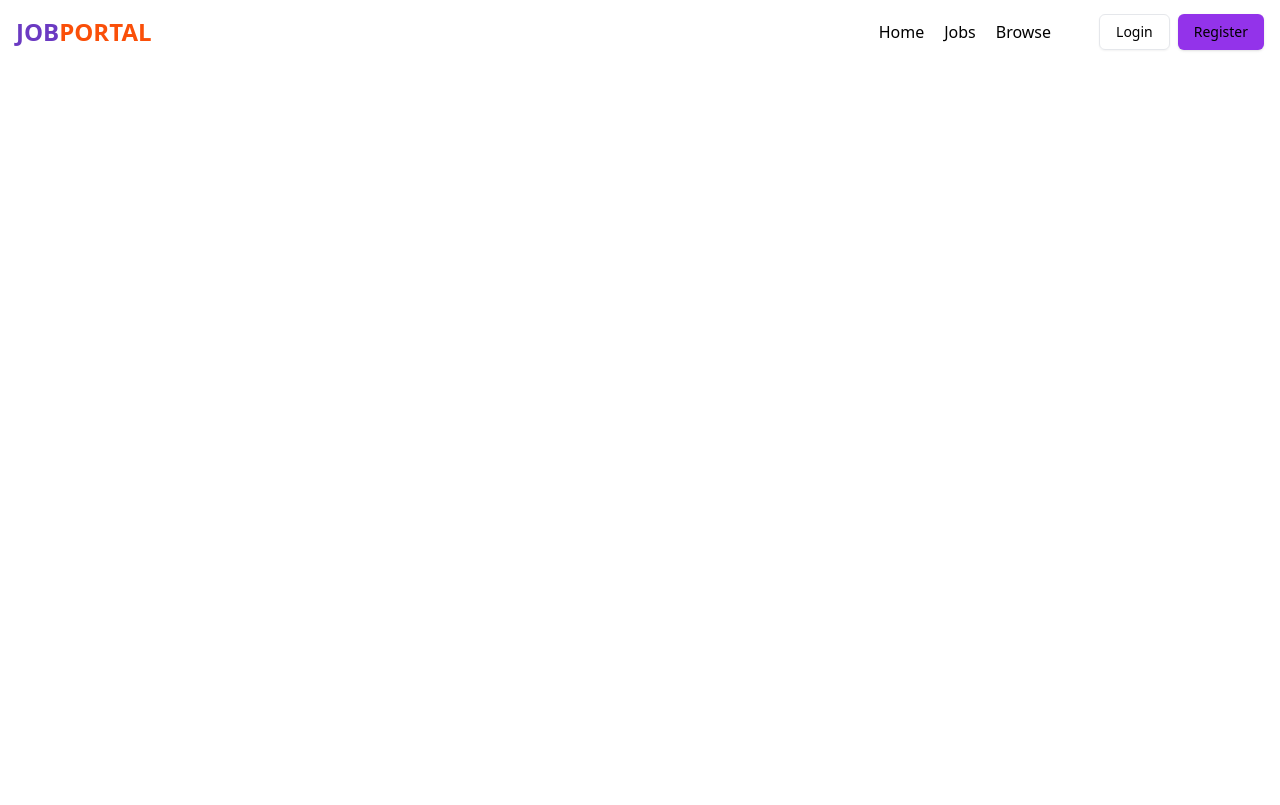
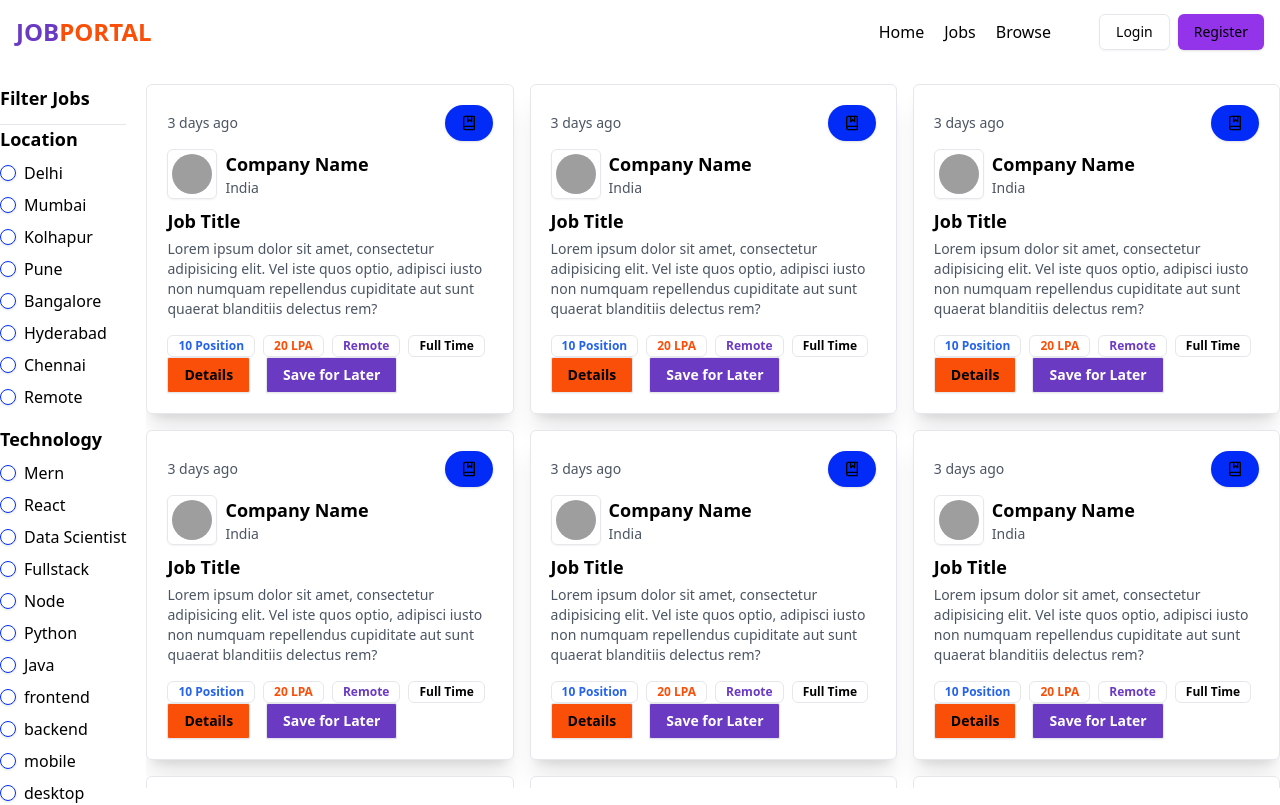
Before and after one commit to Apna-project2003/job-_portal, a React (Vite) app in the folder frontend/: page /Jobs in a window 1280 px wide. Shown: the top 805 px of the page. Built offline with nearby package versions, Linux system fonts and the light colour scheme; grey boxes are pictures that could not be loaded.

Commit message:
frontend

```diff
--- a/frontend/src/components/ui/authentication/Login.jsx
+++ b/frontend/src/components/ui/authentication/Login.jsx
@@ -9,7 +9,7 @@ import axios from 'axios'
 import { USER_API_ENDPOINT } from '@/utils/data.js'
 import { toast } from 'sonner'
 import { useDispatch, useSelector } from 'react-redux'
-import { setLoading } from '@/redux/authSlice'
+import { setLoading, setUser } from '@/redux/authSlice'
 import { Loader2 } from 'lucide-react'
 const Login = () => {
 
@@ -53,7 +53,8 @@ const res = await axios.post(`${USER_API_ENDPOINT}/login`, input ,{
 });
 
 if(res.data.success){
-  navigate("/login");
+  dispatch(setUser(res.data.user));
+  navigate("/");
   toast.success(res.data.message);
 }
     }catch(error){
--- /dev/null
+++ b/frontend/src/components/ui/componennts_lite/shared/Browse.jsx
@@ -0,0 +1,24 @@
+import React from 'react'
+import Navbar from './Navbar'
+import Job from './Job';
+const randomJobs = [1,2,3,4,5,6,7,8,9];
+const Browse = () => {
+  return (
+    <div>
+      <Navbar/>
+
+        <div className="max-w-7xl mx-auto my-10">
+        <h1 className="font-bold text-xl my-10 ">
+          Search Results {randomJobs.length}
+        </h1>
+        <div className="grid grid-cols-3 gap-4  ">
+          {randomJobs.map((job) => {
+            return <Job  />;
+          })}
+        </div>
+      </div>
+    </div>
+  )
+}
+
+export default Browse
--- a/frontend/src/components/ui/componennts_lite/shared/Filter.jsx
+++ /dev/null
@@ -1,11 +0,0 @@
-import React from 'react'
-
-const Filter = () => {
-  return (
-    <div>
-
-    </div>
-  )
-}
-
-export default Filter
--- /dev/null
+++ b/frontend/src/components/ui/componennts_lite/shared/Filtercard.jsx
@@ -0,0 +1,74 @@
+
+import React from 'react'
+import { RadioGroup, RadioGroupItem } from '../../radio-group';
+
+
+
+
+const filterData = [
+  {
+    filterType: "Location",
+    array: [
+      "Delhi",
+      "Mumbai",
+      "Kolhapur",
+      "Pune",
+      "Bangalore",
+      "Hyderabad",
+      "Chennai",
+      "Remote",
+    ],
+  },
+  {
+    filterType: "Technology",
+    array: [
+      "Mern",
+      "React",
+      "Data Scientist",
+      "Fullstack",
+      "Node",
+      "Python",
+      "Java",
+      "frontend",
+      "backend",
+      "mobile",
+      "desktop",
+    ],
+  },
+  {
+    filterType: "Experience",
+    array: ["0-3 years", "3-5 years", "5-7 years", "7+ years"],
+  },
+  {
+    filterType: "Salary",
+    array: ["0-50k", "50k-100k", "100k-200k", "200k+"],
+  },
+];
+
+const Filtercard = () => {
+  return (
+    <div className="w-full bg-white rounded-md">
+      <h1 className="font-bold text-lg">Filter Jobs</h1>
+      <hr className="mt-3" />
+ <RadioGroup >
+      {filterData.map((data, index) => (
+        <div>
+            <h2 className="font-bold text-lg">{data.filterType}</h2>
+
+             {data.array.map((item, indx) => {
+              const itemId = `Id${index}-${indx}`;
+              return (
+                <div key={itemId} className="flex items-center space-x-2 my-2">
+                  <RadioGroupItem value={item} id={itemId}></RadioGroupItem>
+                  <label htmlFor={itemId}>{item}</label>
+            </div>
+              );
+            })}
+            </div>
+      ))}
+     </RadioGroup>
+      </div>
+  )
+}
+
+export default Filtercard
--- /dev/null
+++ b/frontend/src/components/ui/componennts_lite/shared/Job.jsx
@@ -0,0 +1,68 @@
+
+
+import React from 'react'
+import { Button } from '../../button'
+import { BookMarked } from 'lucide-react'
+import { Avatar, AvatarImage } from '../../avatar'
+import { Badge } from '../../badge' // ✅ Make sure this path is correct
+
+const Job = () => {
+  return (
+
+         <div className="p-5 rounded-md shadow-xl bg-white border border-gray-200 cursor-pointer hover:shadow-2xl hover:shadow-blue-200 hover:p-3">
+      <div className="flex items-center justify-between"><p className="text-sm text-gray-600">3 days ago</p>
+        <Button className="rounded-full">
+          <BookMarked />
+        </Button>
+
+
+
+        </div>
+
+
+      {/* <div className="flex justify-between items-start">
+
+      </div> */}
+
+      <div className="flex items-center gap-2 my-2">
+        <Button className="p-6" variant="outline" size="icon">
+          <Avatar>
+            <AvatarImage src="https://c8.alamy.com/comp/2BJW0NX/job-logo-symbol-vector-design-illustration-2BJW0NX.jpg" />
+          </Avatar>
+        </Button>
+      <div>
+            <h1 className="text-lg font-semibold">Company Name</h1>
+            <p className="text-sm text-gray-600">India</p>
+          </div>
+        </div>
+
+
+          <div>
+            <div>
+            <h2 className="font-bold text-lg my-1">Job Title</h2>
+            <p className="text-sm text-gray-600">
+              Lorem ipsum dolor sit amet, consectetur adipisicing elit. Vel iste quos optio,
+              adipisci iusto non numquam repellendus cupiditate aut sunt quaerat blanditiis delectus rem?
+            </p>
+          </div>
+
+          <div className="flex gap-2 flex-wrap mt-4">
+            <Badge className="text-blue-600 font-bold" variant="ghost">10 Position</Badge>
+            <Badge className="text-[#FA4F09] font-bold" variant="ghost">20 LPA</Badge>
+            <Badge className="text-[#6B3AC2] font-bold" variant="ghost">Remote</Badge>
+            <Badge className="text-black font-bold" variant="ghost">Full Time</Badge>
+          </div>
+          <div className="flex items-center gap-4">
+            <Button variant="outline" className=" bg-[#FA4F09] font-bold rounded-sm"  >Details</Button>
+              <Button variant="outline" className="bg-[#6B3AC2] text-white font-bold rounded-sm">Save for Later</Button>
+
+          </div>
+        </div>
+      </div>
+
+
+
+  )
+}
+
+export default Job
--- a/frontend/src/components/ui/componennts_lite/shared/Jobs.jsx
+++ b/frontend/src/components/ui/componennts_lite/shared/Jobs.jsx
@@ -1,12 +1,39 @@
 import React from 'react'
 import Navbar from './Navbar'
+import Filtercard from './Filtercard'
+import Job from './Job';
+
+const jobsArray = [1,2,3,4,5,6,7,8,9];
 
 const Jobs = () => {
   return (
     <div>
       <Navbar/>
+<div className="max-w-7xl mx-auto mt-5">
+  <div className="flex gap-5 ">
+
+ <div className="w-20%">
+   <Filtercard/>
+ </div>
 
 
+
+    {jobsArray.length <= 0 ? (<span className="">Job not found</span>
+    )  : ( <div className="flex-1 h-[88vh] overflow-y-auto pb-5">
+
+    <div className="grid grid-cols-3 gap-4">
+
+
+    {jobsArray.map((job,index)=>(
+        <Job/>))}
+      </div>
+</div>
+      )
+    }
+
+
+</div>
+    </div>
     </div>
   )
 }
--- a/frontend/src/components/ui/componennts_lite/shared/Navbar.jsx
+++ b/frontend/src/components/ui/componennts_lite/shared/Navbar.jsx
@@ -4,9 +4,12 @@ import { Avatar, AvatarImage } from "../../avatar";
 import { Button } from "../../button";
 import { LogOut, User2 } from "lucide-react";
 import { Link } from "react-router";
+import { useSelector } from "react-redux";
 
 const Navbar = () => {
-  const [user, setUser] = useState(false);
+
+  const{user} = useSelector((store) =>store.auth );
+
 
   return (
     <div className="bg-white">
--- a/frontend/src/redux/authSlice.js
+++ b/frontend/src/redux/authSlice.js
@@ -4,6 +4,7 @@ const authSlice = createSlice({
     name:"auth",
     initialState:{
         loading : false,
+        user:null
 
     },
 
@@ -11,11 +12,13 @@ const authSlice = createSlice({
         setLoading :(state , action) =>{
             state.loading = action.payload;
         },
-
+       setUser:(state,action)=>{
+        state.user = action.payload;
+       }
     },
 });
 
-export const { setLoading} = authSlice.actions;
+export const { setLoading , setUser} = authSlice.actions;
 export default authSlice.reducer;
 
 // export const authSliceReducer = authSlice.reducer;
```
Also changed, not shown: frontend/src/App.jsx (+6 -1 lines), frontend/src/components/ui/componennts_lite/shared/Profile.jsx (added).
